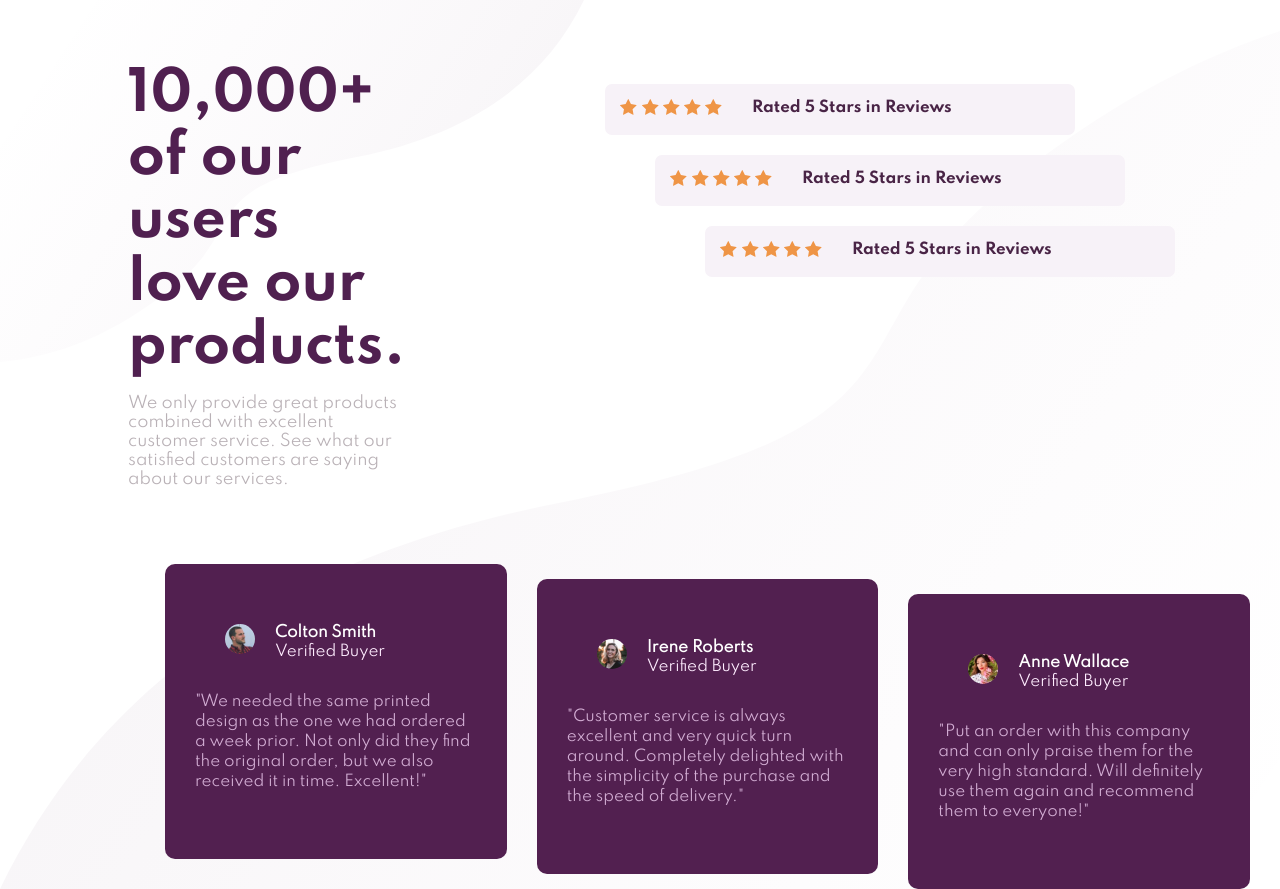
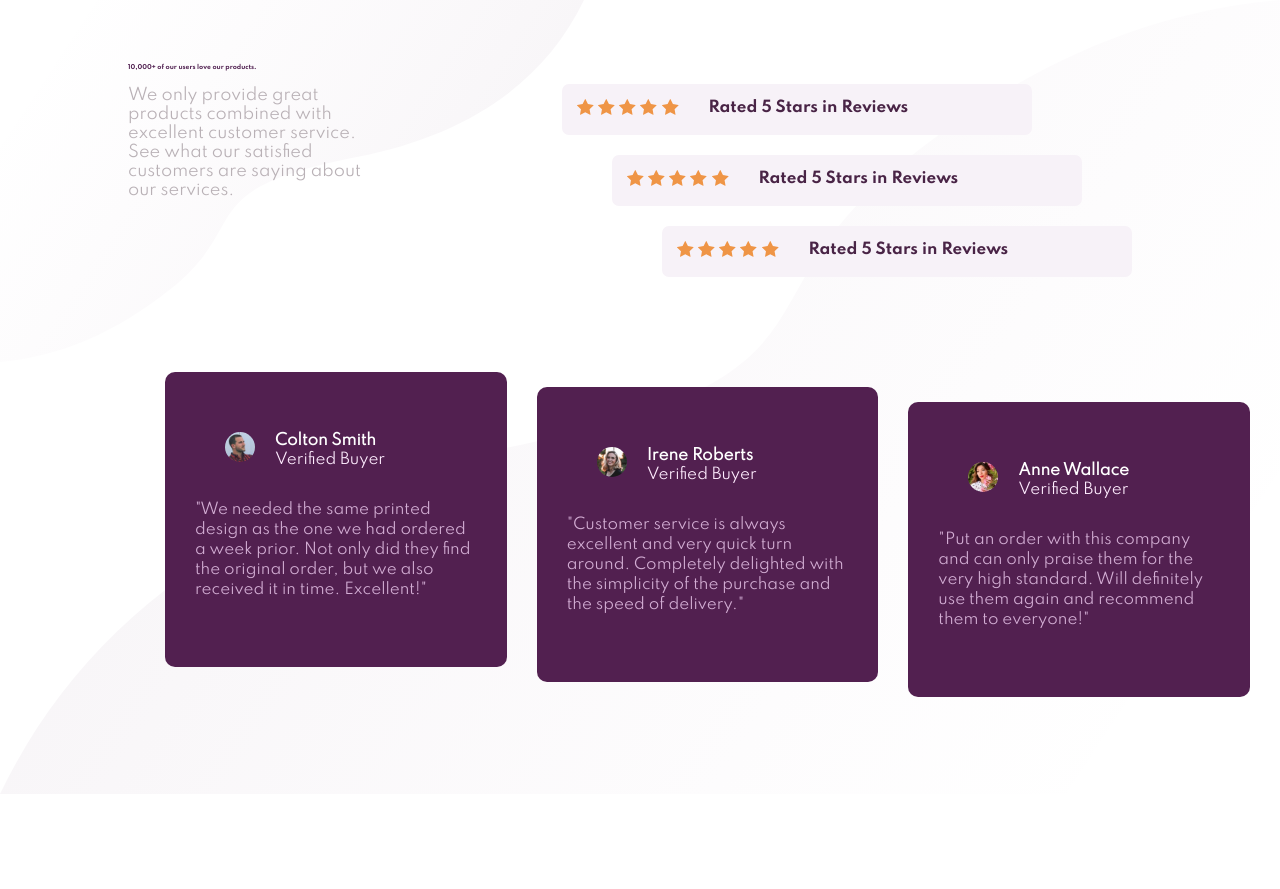
Before and after one commit to younes2005-del/first-one, a plain HTML site: page index.html in a window 1280 px wide. After the commit the page ends 800 px from the top, so only its background shows below. Drawn offline with Linux system fonts and the light colour scheme.

Commit message:
Update index.css

```diff
--- a/index.css
+++ b/index.css
@@ -32,7 +32,7 @@ body{
 }
 h1{
     color: hsl(300, 43%, 22%);
-    font-size: 40pt;
+    font-size: 0.1em;
     margin-bottom: 15px;
     font-family: "bold_one";
 }
```
